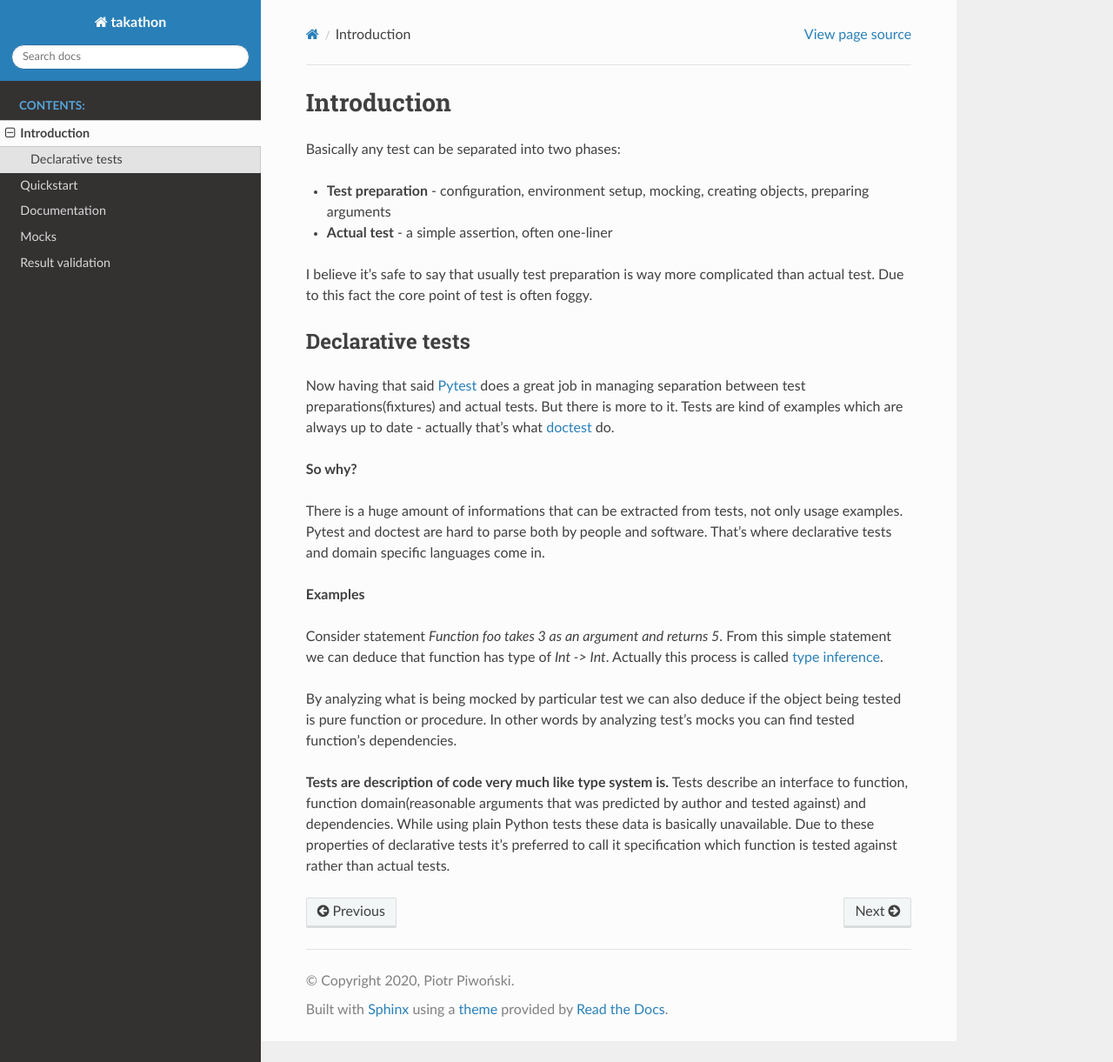
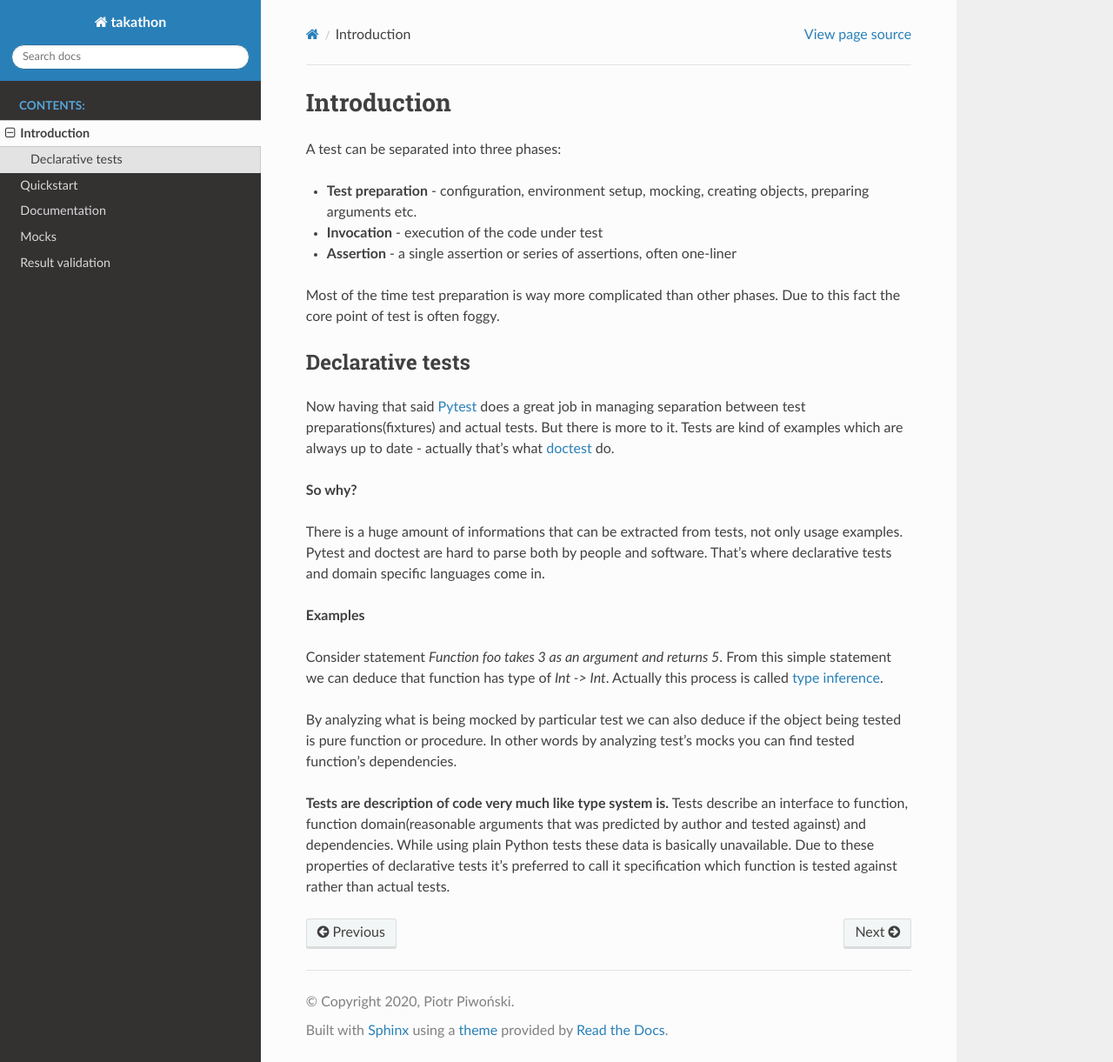
Before and after one commit to piwonskp/takathon, a Sphinx documentation site: the page built from docs/source/usage/introduction.rst, in a window 1280 px wide and 1221 px high. Shown: the whole window at 87% size. Built offline with Sphinx 7.4.7 and the Read the Docs theme 2.0.0, drawn with Linux system fonts in a browser that asks for light colours.

Commit message:
Edit docs

```diff
--- a/docs/source/usage/introduction.rst
+++ b/docs/source/usage/introduction.rst
@@ -1,12 +1,13 @@
 Introduction
 ************
 
-Basically any test can be separated into two phases:
+A test can be separated into three phases:
 
-* **Test preparation** - configuration, environment setup, mocking, creating objects, preparing arguments
-* **Actual test** - a simple assertion, often one-liner
+* **Test preparation** - configuration, environment setup, mocking, creating objects, preparing arguments etc.
+* **Invocation** - execution of the code under test
+* **Assertion** - a single assertion or series of assertions, often one-liner
 
-I believe it's safe to say that usually test preparation is way more complicated than actual test. Due to this fact the core point of test is often foggy.
+Most of the time test preparation is way more complicated than other phases. Due to this fact the core point of test is often foggy.
 
 Declarative tests
 =================
```
